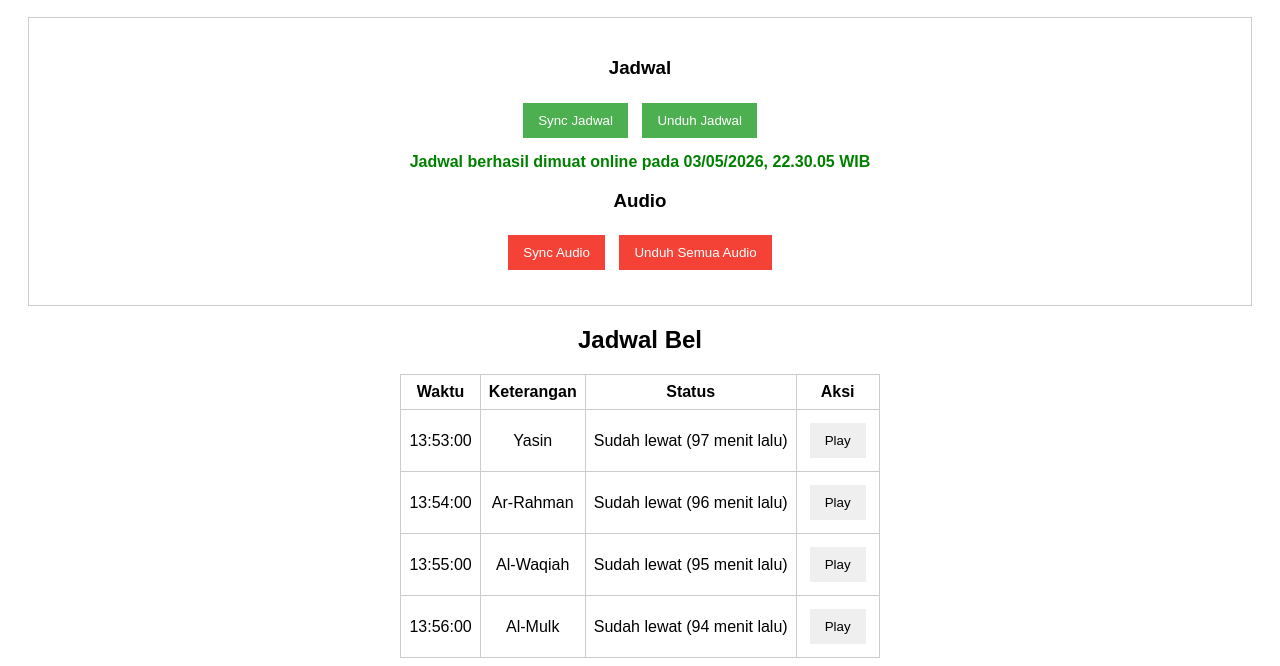
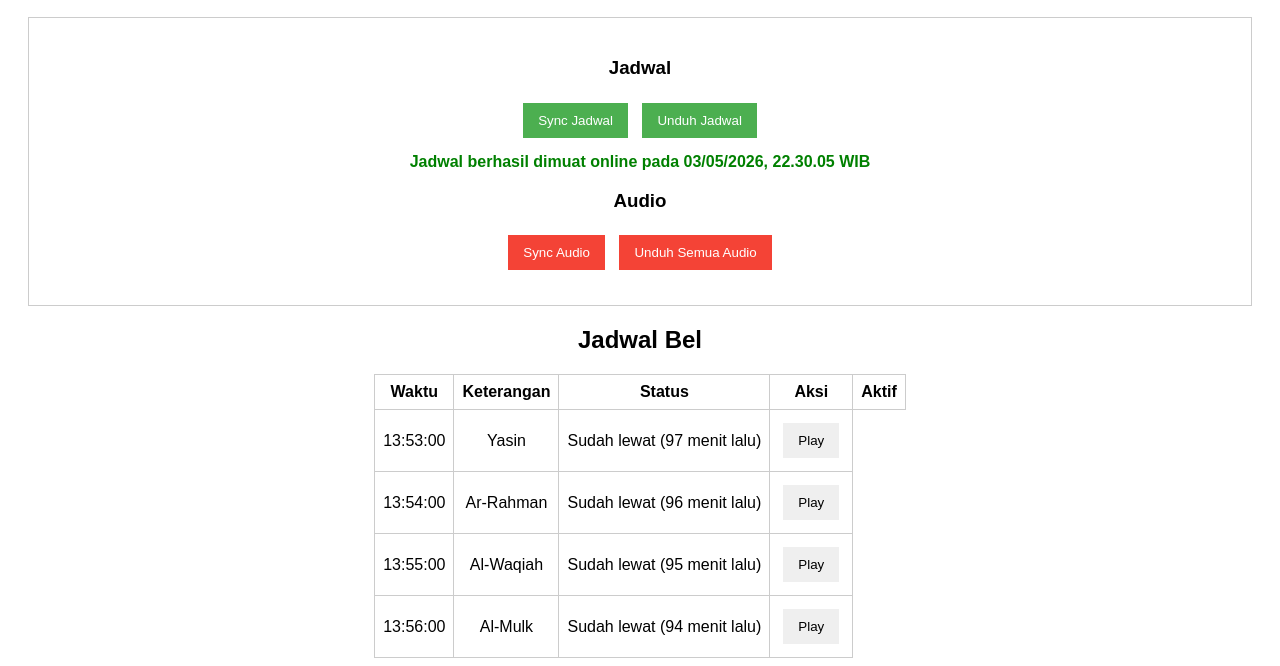
Before and after one commit to FaiqAminuddin/bel, a plain HTML site: page index.html in a window 1280 px wide. Shown: the part 194-860 px from the top of the page. Drawn offline with nearby package versions, Linux system fonts and the light colour scheme.

Commit message:
Update index.html

```diff
--- a/index.html
+++ b/index.html
@@ -47,6 +47,7 @@
       <th>Keterangan</th>
       <th>Status</th>
       <th>Aksi</th>
+      <th>Aktif</th>
     </tr>
   </thead>
   <tbody id="scheduleTable"></tbody>
```
Lines whose indentation alone changed are shown as unchanged.
